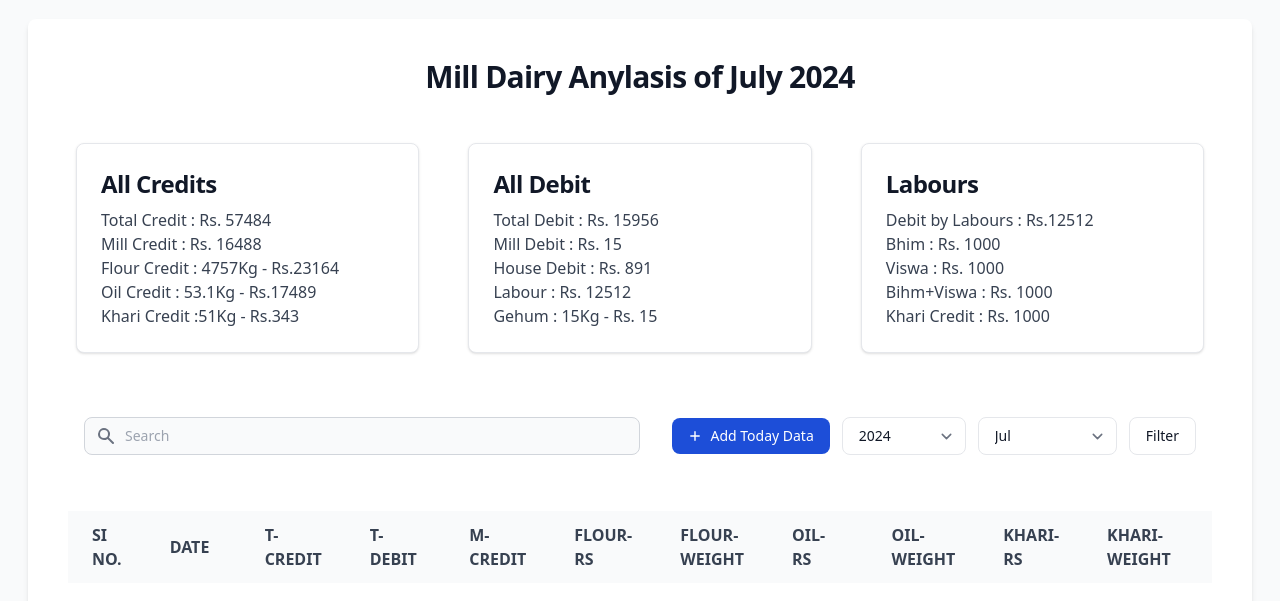
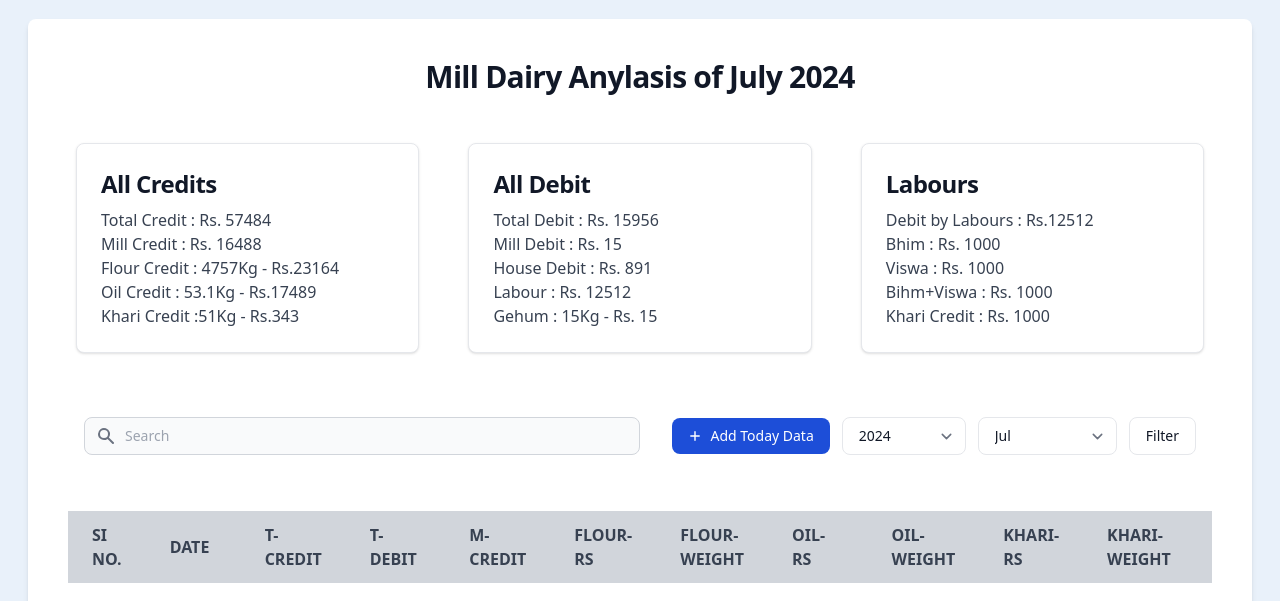
Before and after one commit to ratan140303/Ratanweb, a Flask app: page /dashboard in a window 1280 px wide. Shown: the part 69-670 px from the top of the page. Run offline with Flask 3, Linux system fonts and the light colour scheme; a user stored in the database is signed in; some libraries are stand-ins or nearby versions.

Commit message:
some changes

```diff
--- a/app.py
+++ b/app.py
@@ -252,14 +252,14 @@ def add_new_data():
             today_data = MillData.query.filter_by(user_id=user.id, date=today).first()
             if today_data:
                 flash("Today's mill data already exists.", 'error')
-                return redirect('/add_new_data')
+                return redirect('/dashboard')
 
 
             new_data = MillData(user_id=user.id, mill_credit=mill_credit, flour_weight=flour_weight, flour_rs=flour_rs, oil_weight=oil_weight, oil_rs=oil_rs, khari_weight=khari_weight, khari_rs=khari_rs, labour_dscri=labour_dscri, labour_rs=labour_rs, mill_debit=mill_debit, mill_dscri=mill_dscri, home_debit=home_debit, home_dscri=home_dscri, gehum_weight=gehum_weight, gehum_rs=gehum_rs)
             db.session.add(new_data)
             db.session.commit()
             flash('Added successful.', 'success')
-            return redirect('/add_new_data')
+            return redirect('/dashboard')
 
         return render_template('add_new.html', title='Add data', current_page='dashboard')
     else:
--- a/templates/add_new.html
+++ b/templates/add_new.html
@@ -112,10 +112,10 @@
                     Add product
                 </button>
             </form>
-            <div class="p-4 m-5 mb-4 text-sm text-red-800 rounded-lg bg-red-50 dark:bg-gray-900 dark:text-red-400" role="alert">
+            <div class="m-5 mb-4 text-sm text-red-800 rounded-lg bg-red-50 dark:bg-gray-900 dark:text-red-400" role="alert">
                 {% with messages = get_flashed_messages() %}
                 {% if messages %}
-                    <span class="font-medium">{{ messages[0] }}</span>
+                    <p class="font-medium m-2 p-4">{{ messages[0] }}</p>
                 {% endif %}
                 {% endwith %}
             </div>
--- a/templates/contactus.html
+++ b/templates/contactus.html
@@ -44,7 +44,6 @@
                 {% endif %}
                 {% endwith %}
             </div>
-
         </form>
     </div>
 </section>
--- a/templates/dashboard.html
+++ b/templates/dashboard.html
@@ -2,12 +2,19 @@
 
 {% block content %}
 <div class="pt-[68px] w-full">
-    <section class="bg-gray-50 dark:bg-gray-900 p-3 sm:p-5">
+    <section class="bg-[#E9F1FA] dark:bg-gray-900 p-3 sm:p-5">
         <div class="mx-auto px-2 lg:px-2">
             <div class="bg-white dark:bg-gray-800 relative shadow-md sm:rounded-lg overflow-hidden">
                 <h1 class="m-10 text-center mb-2 text-3xl font-bold tracking-tight text-gray-900 dark:text-white">Mill
                     Dairy Anylasis of {{month_name}} {{year}} </h1>
                 <!-- Anylasis Data -->
+                <div class="m-2 md:m-10 text-sm text-red-800 rounded-lg bg-red-50 dark:bg-gray-900 dark:text-red-400" role="alert">
+                    {% with messages = get_flashed_messages() %}
+                    {% if messages %}
+                        <p class="font-medium m-2 p-4">{{ messages[0] }}</p>
+                    {% endif %}
+                    {% endwith %}
+                </div>
                 <div class="m-1 md:m-10 flex flex-col md:flex-row md:items-center md:justify-between">
                     <div
                         class="block md:w-[30%] max-w-sm m-2 p-6 bg-white border border-gray-200 rounded-lg shadow hover:bg-gray-100 dark:bg-gray-800 dark:border-gray-700 dark:hover:bg-gray-700">
@@ -116,7 +123,7 @@
                 <!-- Table Here -->
                 <div class="overflow-x-auto m-2 md:m-10 h-[450px]">
                     <table class="w-full text-left text-gray-500 dark:text-gray-400">
-                        <thead class=" text-gray-700 uppercase bg-gray-50 dark:bg-gray-700 dark:text-gray-400 sticky top-0 z-50">
+                        <thead class="text-gray-700 uppercase bg-gray-300 dark:bg-gray-700 dark:text-gray-400 sticky top-0 z-50">
                             <tr>
                                 <th scope="col" class="px-6 py-3"> SI No.</th>
                                 <th scope="col" class="px-6 py-3"> Date </th>
--- a/templates/layout.html
+++ b/templates/layout.html
@@ -9,7 +9,7 @@
     <title>{{title}}</title>
 </head>
 
-<body class="bg-[#E9F1FA] dark:bg-[#00ABE4]">
+<body class="bg-[#E9F1FA] dark:bg-gray-900">
     <!-- Nav Bar -->
     <nav class="bg-[#00ABE4] dark:bg-gray-900 fixed w-full z-20 top-0 start-0 border-b border-gray-200 dark:border-gray-600">
         <div class="max-w-screen-xl flex flex-wrap items-center justify-between mx-auto p-4">
```
Also changed, not shown: templates/about.html (+4 -3 lines), instance/database.db.
